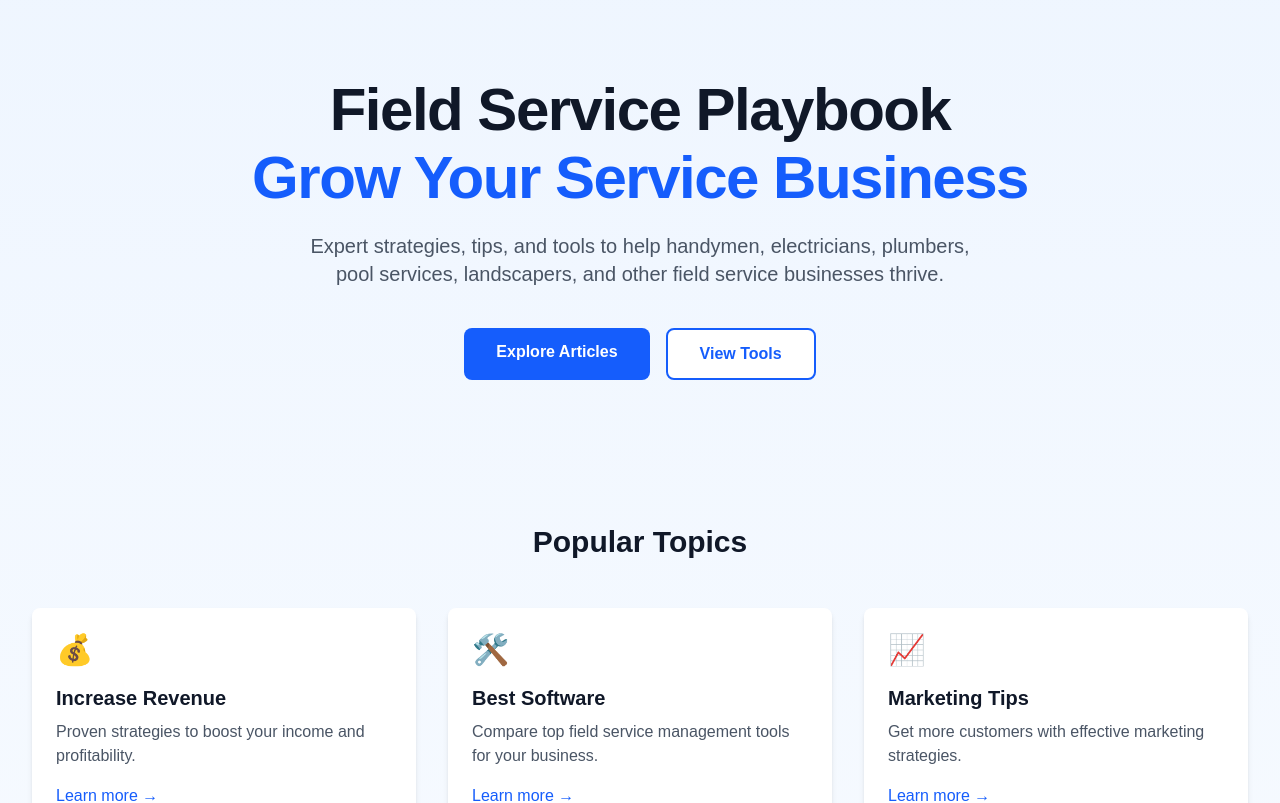
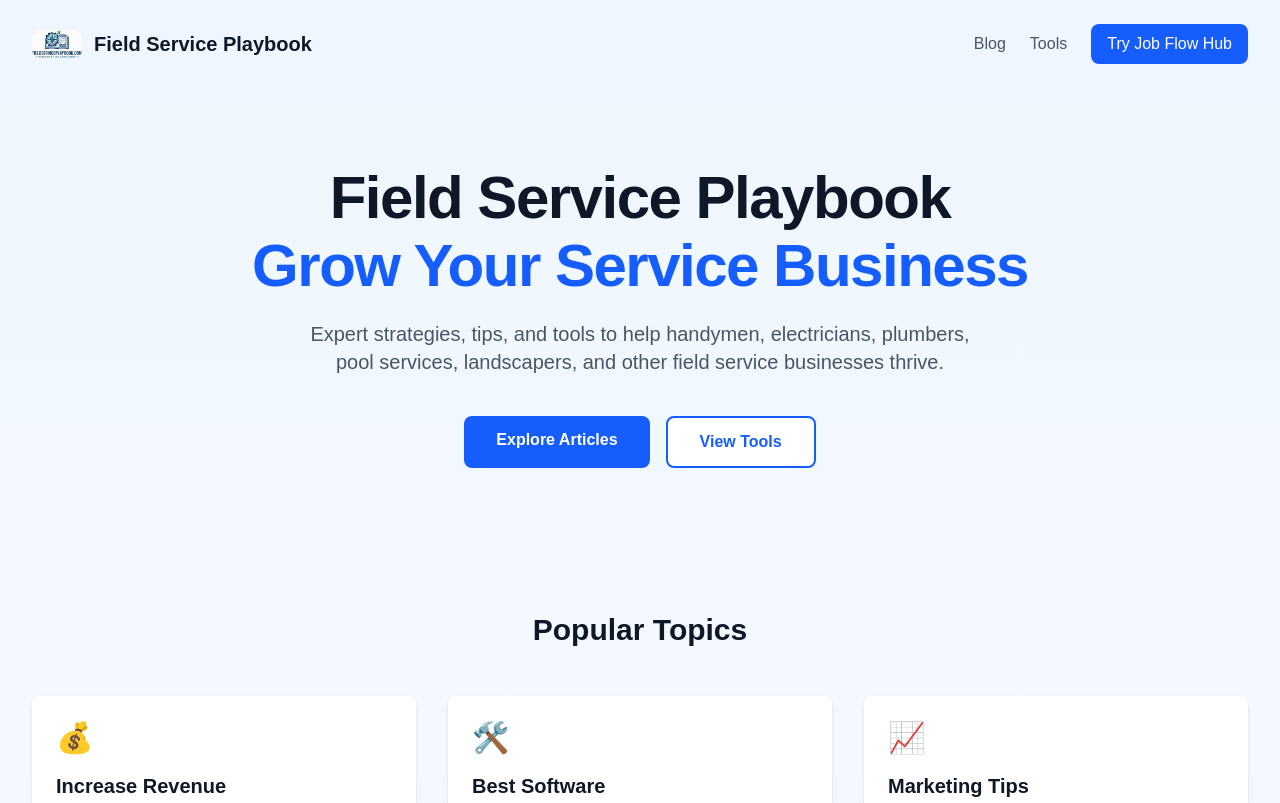
Before and after one commit to thejdmckinney/field-service-playbook-site, a Next.js app: page / in a window 1280 px wide. Shown: the top 803 px of the page. Built offline with nearby package versions, Linux system fonts and the light colour scheme.

Commit message:
Add logo to all pages and update metadata

```diff
--- a/src/app/blog/[slug]/page.tsx
+++ b/src/app/blog/[slug]/page.tsx
@@ -1,6 +1,7 @@
 import { MDXRemote } from 'next-mdx-remote/rsc';
 import { getPostBySlug, getAllPosts } from '@/lib/blog';
 import Link from 'next/link';
+import Image from 'next/image';
 import NewsletterForm from '@/components/NewsletterForm';
 import type { Metadata } from 'next';
 
@@ -81,12 +82,23 @@ export default async function BlogPost({ params }: { params: Promise<{ slug: str
 
       {/* Article Header */}
       <article className="max-w-4xl mx-auto px-4 py-12">
-        <Link
-          href="/blog"
-          className="text-blue-600 hover:text-blue-700 mb-8 inline-block"
-        >
-          ← Back to articles
-        </Link>
+        <div className="flex items-center gap-4 mb-8">
+          <Link href="/">
+            <Image
+              src="/field-service-playbook-logo.jpg"
+              alt="Field Service Playbook"
+              width={40}
+              height={40}
+              className="rounded-lg"
+            />
+          </Link>
+          <Link
+            href="/blog"
+            className="text-blue-600 hover:text-blue-700"
+          >
+            ← Back to articles
+          </Link>
+        </div>
 
         <header className="mb-8">
           <div className="flex items-center gap-3 mb-4">
--- a/src/app/blog/page.tsx
+++ b/src/app/blog/page.tsx
@@ -1,4 +1,5 @@
 import Link from 'next/link';
+import Image from 'next/image';
 import { getAllPosts, type BlogPost } from '@/lib/blog';
 import type { Metadata } from 'next';
 
@@ -24,9 +25,20 @@ export default async function BlogPage() {
       {/* Header */}
       <div className="bg-blue-600 text-white py-16">
         <div className="max-w-7xl mx-auto px-4">
-          <h1 className="text-4xl md:text-5xl font-bold mb-4">
-            Field Service Playbook
-          </h1>
+          <div className="flex items-center gap-4 mb-4">
+            <Link href="/">
+              <Image
+                src="/field-service-playbook-logo.jpg"
+                alt="Field Service Playbook Logo"
+                width={60}
+                height={60}
+                className="rounded-lg"
+              />
+            </Link>
+            <h1 className="text-4xl md:text-5xl font-bold">
+              Field Service Playbook
+            </h1>
+          </div>
           <p className="text-xl text-blue-100">
             Real strategies from real contractors. No BS.
           </p>
--- a/src/app/layout.tsx
+++ b/src/app/layout.tsx
@@ -33,7 +33,7 @@ export const metadata: Metadata = {
     description: "Free resources, tools, and expert advice to grow your field service business. Marketing tips, efficiency hacks, and software guides for contractors.",
     images: [
       {
-        url: "/og-image.jpg",
+        url: "/field-service-playbook-logo.jpg",
         width: 1200,
         height: 630,
         alt: "Field Service Playbook"
@@ -44,7 +44,7 @@ export const metadata: Metadata = {
     card: "summary_large_image",
     title: "Field Service Playbook | Grow Your Field Service Business",
     description: "Free resources, tools, and expert advice to grow your field service business.",
-    images: ["/og-image.jpg"],
+    images: ["/field-service-playbook-logo.jpg"],
     creator: "@fieldserviceplaybook"
   },
   robots: {
@@ -74,7 +74,7 @@ export default function RootLayout({
     '@type': 'Organization',
     name: 'Field Service Playbook',
     url: 'https://fieldserviceplaybook.com',
-    logo: 'https://fieldserviceplaybook.com/logo.png',
+    logo: 'https://fieldserviceplaybook.com/field-service-playbook-logo.jpg',
     description: 'Free resources, tools, and expert advice to grow your field service business',
     sameAs: [
       'https://twitter.com/fieldserviceplaybook',
--- a/src/app/page.tsx
+++ b/src/app/page.tsx
@@ -1,9 +1,37 @@
 import Link from "next/link";
+import Image from "next/image";
 import NewsletterForm from "@/components/NewsletterForm";
 
 export default function Home() {
   return (
     <div className="min-h-screen bg-gradient-to-b from-blue-50 to-white">
+      {/* Header/Navigation */}
+      <header className="px-4 py-6 mx-auto max-w-7xl sm:px-6 lg:px-8">
+        <div className="flex items-center justify-between">
+          <Link href="/" className="flex items-center gap-3">
+            <Image
+              src="/field-service-playbook-logo.jpg"
+              alt="Field Service Playbook Logo"
+              width={50}
+              height={50}
+              className="rounded-lg"
+            />
+            <span className="text-xl font-bold text-gray-900">Field Service Playbook</span>
+          </Link>
+          <nav className="hidden md:flex items-center gap-6">
+            <Link href="/blog" className="text-gray-600 hover:text-blue-600 transition">Blog</Link>
+            <Link href="/tools" className="text-gray-600 hover:text-blue-600 transition">Tools</Link>
+            <Link
+              href="https://creativejobhub.com"
+              className="px-4 py-2 bg-blue-600 text-white rounded-lg hover:bg-blue-700 transition"
+              target="_blank"
+            >
+              Try Job Flow Hub
+            </Link>
+          </nav>
+        </div>
+      </header>
+
       {/* Hero Section */}
       <section className="px-4 py-20 mx-auto max-w-7xl sm:px-6 lg:px-8">
         <div className="text-center">
```
Also changed, not shown: public/field-service-playbook-logo.jpg (added).
